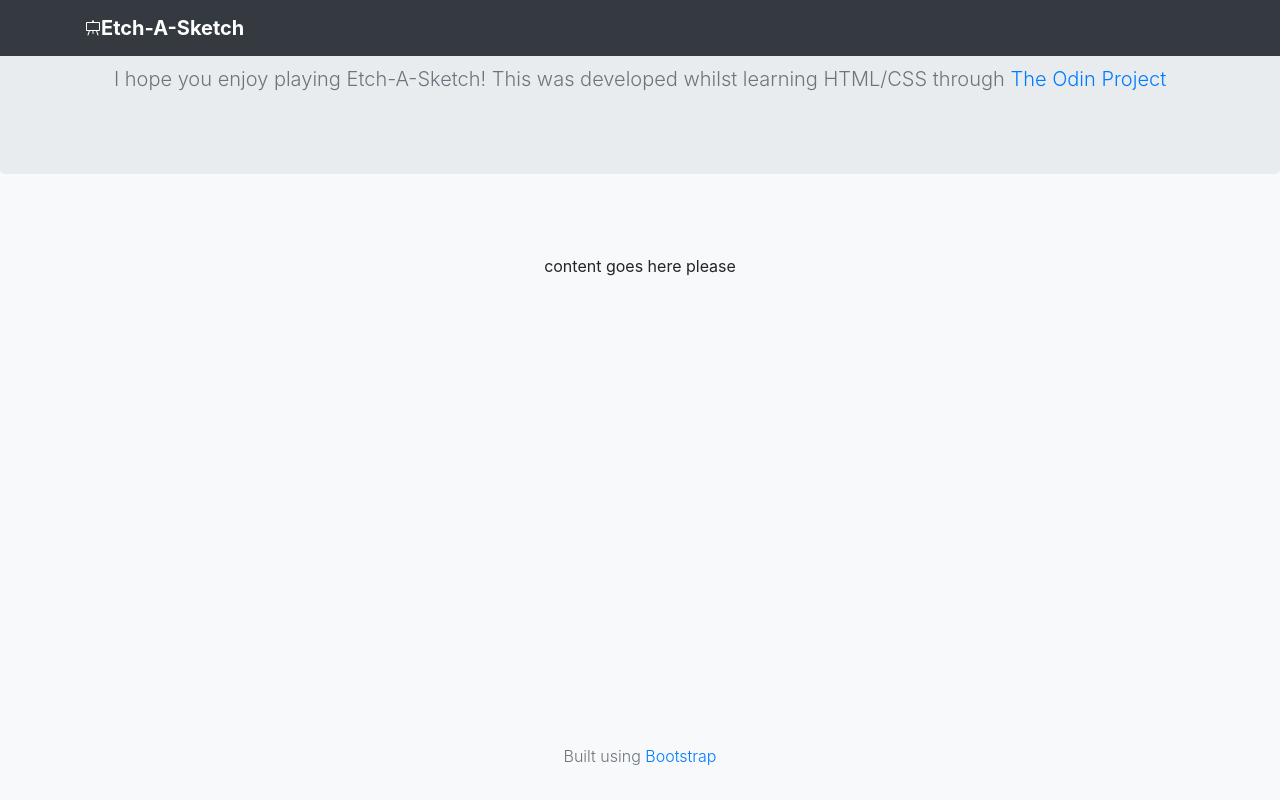
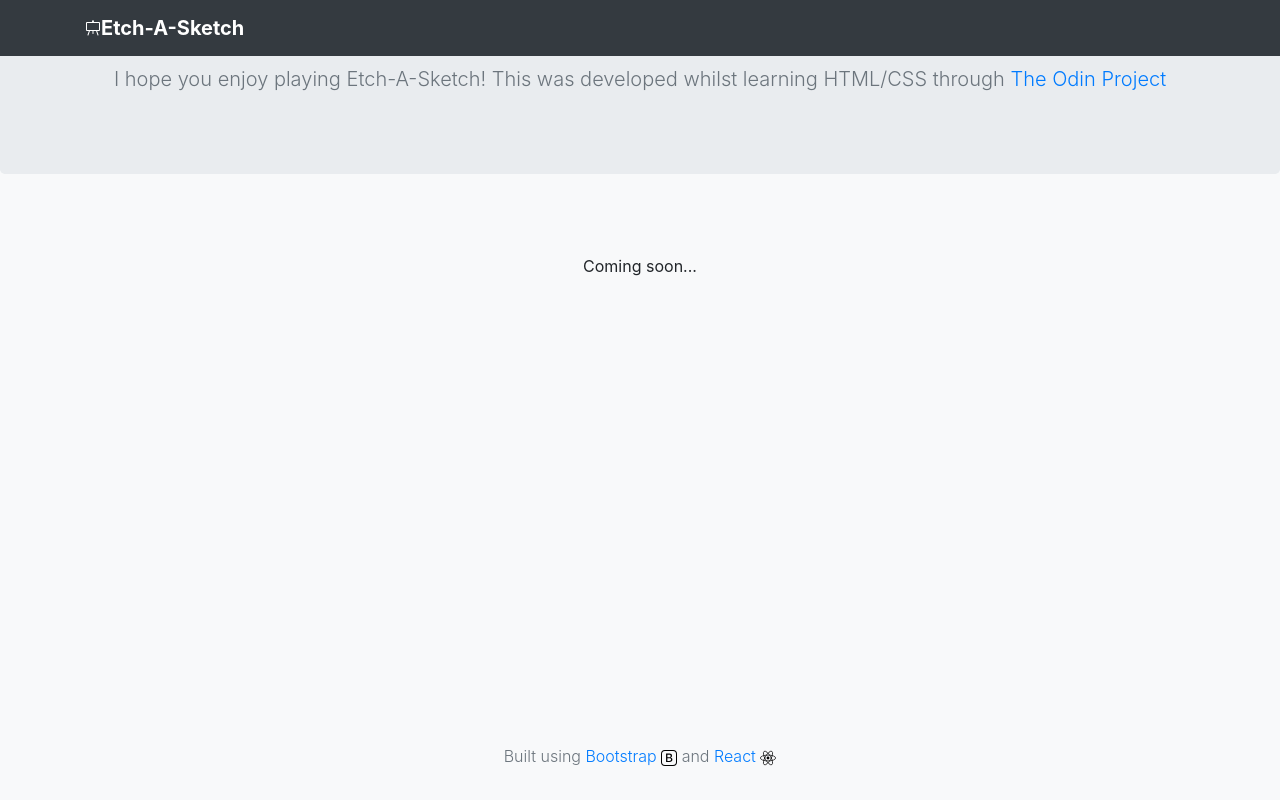
Before and after one commit to clormor/etch-a-sketch, a React (Create React App) app: page / in a window 1280 px wide. Built offline with nearby package versions, Linux system fonts and the light colour scheme.

Commit message:
refactor footer logos

```diff
--- a/src/EtchASketch.js
+++ b/src/EtchASketch.js
@@ -1,4 +1,5 @@
 import React from "react";
+import EtchASketchGrid from "./EtchASketchGrid"
 
 export default function EtchASketch() {
   const message =
@@ -10,7 +11,7 @@ export default function EtchASketch() {
         <div className="container">
           <p className="lead text-muted">
             {message}
-            <a href="https://www.theodinproject.com" className="link">
+            <a href="https://www.theodinproject.com" className="link text-decoration-none">
               The Odin Project
             </a>
           </p>
@@ -18,7 +19,7 @@ export default function EtchASketch() {
       </section>
 
       <div className="album py-5">
-        <div className="container">content goes here please</div>
+        <EtchASketchGrid />
       </div>
     </main>
   );
--- /dev/null
+++ b/src/EtchASketchGrid.js
@@ -0,0 +1,5 @@
+import React from "react";
+
+export default function EtchASketchGrid() {
+  return <div className="container">Coming soon...</div>;
+}
--- a/src/Footer.js
+++ b/src/Footer.js
@@ -1,15 +1,28 @@
 import React from "react";
+import BootstrapLogo from "./images/bootstrap.svg";
+import ReactLogo from "./images/react.svg";
 
 export default function Footer() {
-  const bootstrapUrl = "https://getbootstrap.com/"
+  const bootstrapUrl = "https://getbootstrap.com/";
+  const reactUrl = "https://reactjs.org/";
+
+  const createLink = (url, logo, text) => {
+    return (
+      <a href={url} className="link text-decoration-none">
+        {`${text} `}
+        <img src={logo} alt="Bootstrap Logo" />
+      </a>
+    );
+  };
+
+  const bootstrapLink = createLink(bootstrapUrl, BootstrapLogo, 'Bootstrap');
+  const reactLink = createLink(reactUrl, ReactLogo, 'React');
+
   return (
     <footer className="footer mt-auto py-3 text-muted font-weight-light">
       <div className="container bg-light">
         <p>
-          Built using{" "}
-          <a href={bootstrapUrl} className="link">
-            Bootstrap
-          </a>
+          Built using {bootstrapLink} and {reactLink}
         </p>
       </div>
     </footer>
--- a/src/Header.js
+++ b/src/Header.js
@@ -1,5 +1,5 @@
 import React from "react";
-import ReactLogo from "./images/logo.svg";
+import AppLogo from "./images/logo.svg";
 
 export default function Header() {
   return (
@@ -7,7 +7,7 @@ export default function Header() {
       <nav className="navbar navbar-expand-md navbar-dark fixed-top bg-dark">
         <div className="container d-flex justify-content-between">
           <div class="navbar-brand d-flex align-items-center">
-            <img src={ReactLogo} alt="React Logo" />
+            <img src={AppLogo} alt="Etch-A-Sketch Logo" />
             <strong>Etch-A-Sketch</strong>
           </div>
         </div>
```
Also changed, not shown: src/images/bootstrap.svg (added), src/images/react.svg (added).
